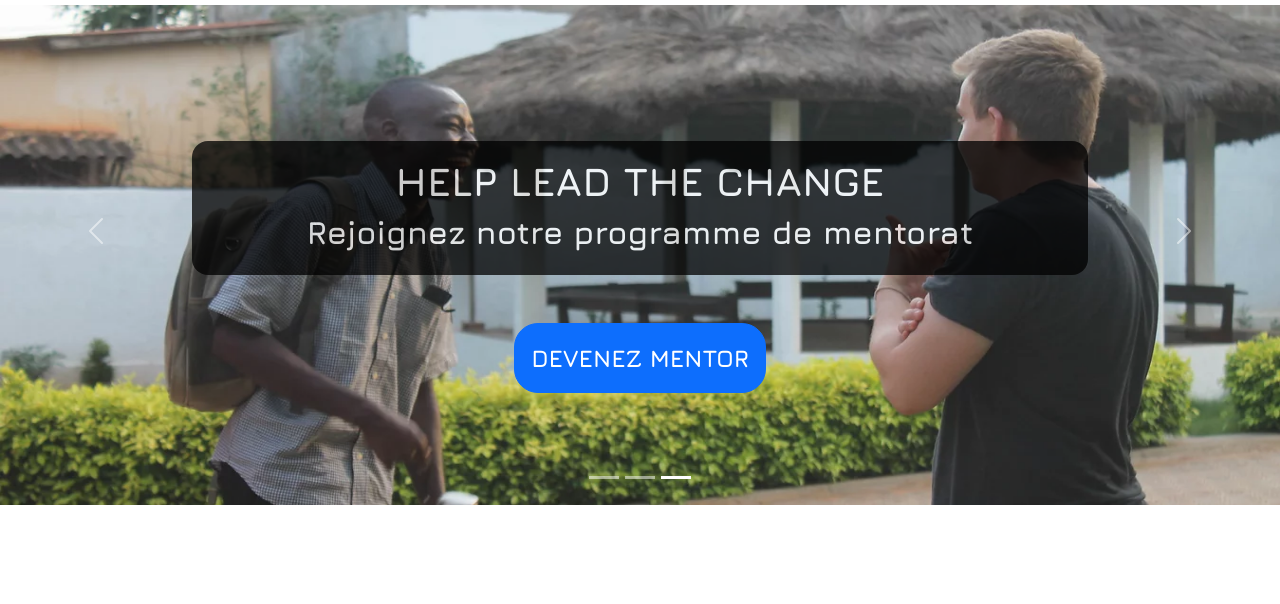
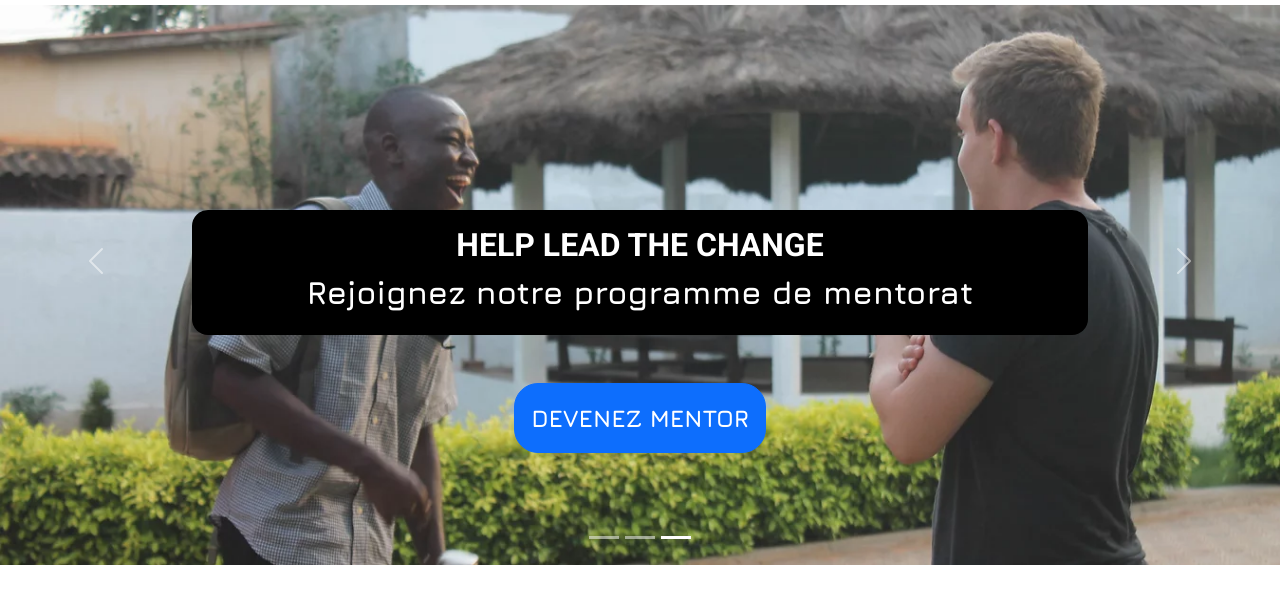
Before and after one commit to DigitalCodeur/Energy-Generation-refonte-project, a PHP site: page /html/devenir_mentor.html in a window 1280 px wide. Shown: the part 91-695 px from the top of the page. Run offline with PHP 8.4, Linux system fonts and the light colour scheme.

Commit message:
ajustement des images du caroussel

```diff
--- a/css/devenir_mentor.css
+++ b/css/devenir_mentor.css
@@ -2,3 +2,16 @@
     margin-bottom: 3em !important;
     border-radius: 1em !important;
 }
+.h1-dev-mentor{
+font-size: 7em !important;
+}
+
+@media all and (max-width: 1300px) {
+    .w-img-carousel{
+        height: 35em !important;
+    }
+
+    .h1-dev-mentor{
+        font-size: 2em !important;
+        }
+}
--- a/css/fonts.css
+++ b/css/fonts.css
@@ -1,5 +1,6 @@
 @import url('https://fonts.googleapis.com/css2?family=Jura:wght@700&display=swap');
 @import url('https://fonts.googleapis.com/css2?family=K2D:wght@500&display=swap');
+@import url('https://fonts.googleapis.com/css2?family=Roboto:wght@700&display=swap');
 
 a, h1, h2, h3, h4,*{
     font-family: 'Jura', sans-serif;
@@ -8,3 +9,7 @@ a, h1, h2, h3, h4,*{
 p{
     font-family: 'K2D', sans-serif;
 }
+
+.h1-dev-mentor{
+    font-family: 'Roboto', sans-serif;
+}
--- a/html/devenir_mentor.html
+++ b/html/devenir_mentor.html
@@ -73,36 +73,36 @@
                 </div>
                 <div class="carousel-inner">
                     <div class="carousel-item">
-                        <img src="../image/mentor_discussion.jpg" width="100%" height="550em" alt="">
+                        <img src="../image/mentor_discussion.jpg" class="mt-5 w-img-carousel" width="100%" height="100%" alt="">
                         <div class="container">
-                            <div class="carousel-caption">
-                                <div class="bg-black opacity-75 py-lg-3 mb-titre">
-                                    <h1 class="opacity-100 fs-1">HELP LEAD THE CHANGE</h1>
-                                    <h2 class="opacity-100">Rejoignez notre programme de mentorat</h2>
+                            <div class="carousel-caption mb-5">
+                                <div class="bg-black py-lg-3 mb-titre mb-5">
+                                    <h1 class="h1-dev-mentor">HELP LEAD THE CHANGE</h1>
+                                    <h2 class="fs-2">Rejoignez notre programme de mentorat</h2>
                                 </div>
                                 <button type="button" class="btn btn-primary rounded-3 fs-4 p-3 mb-titre" data-bs-toggle="button" autocomplete="off">DEVENEZ MENTOR</button>
                             </div>
                         </div>
                     </div>
                     <div class="carousel-item active carousel-item-start">
-                        <img src="../image/mentor_discussion2.webp" class="mt-5" width="100%" height="500em" alt="">
+                        <img src="../image/mentor_discussion2.webp" class="mt-5 w-img-carousel" width="100%" height="100%" alt="">
                         <div class="container">
                             <div class="carousel-caption">
-                                <div class="bg-black opacity-75 py-lg-3 mb-titre">
-                                    <h1 class="opacity-100 fs-1">HELP LEAD THE CHANGE</h1>
-                                    <h2 class="opacity-100">Rejoignez notre programme de mentorat</h2>
+                                <div class="bg-black py-lg-3 mb-titre mb-5">
+                                    <h1 class="h1-dev-mentor">HELP LEAD THE CHANGE</h1>
+                                    <h2 class="fs-2">Rejoignez notre programme de mentorat</h2>
                                 </div>
                                 <button type="button" class="btn btn-primary rounded-3 fs-4 p-3 mb-titre" data-bs-toggle="button" autocomplete="off">DEVENEZ MENTOR</button>
                             </div>
                         </div>
                     </div>
                     <div class="carousel-item carousel-item-next carousel-item-start">
-                        <img src="../image/mentor_discussion3.webp" class="mt-5" width="100%" height="500em" alt="">
+                        <img src="../image/mentor_discussion3.webp" class="mt-5 w-img-carousel" width="100%" height="100%" alt="">
                             <div class="container">
                             <div class="carousel-caption">
-                                <div class="bg-black opacity-75 py-lg-3 mb-titre">
-                                    <h1 class="opacity-100 fs-1">HELP LEAD THE CHANGE</h1>
-                                    <h2 class="opacity-100">Rejoignez notre programme de mentorat</h2>
+                                <div class="bg-black py-lg-3 mb-titre mb-5">
+                                    <h1 class="h1-dev-mentor">HELP LEAD THE CHANGE</h1>
+                                    <h2 class="fs-2">Rejoignez notre programme de mentorat</h2>
                                 </div>
                                 <button type="button" class="btn btn-primary rounded-3 fs-4 p-3 mb-titre" data-bs-toggle="button" autocomplete="off">DEVENEZ MENTOR</button>
                             </div>
```
Also changed, not shown: image/mentor_discussion.jpg.
